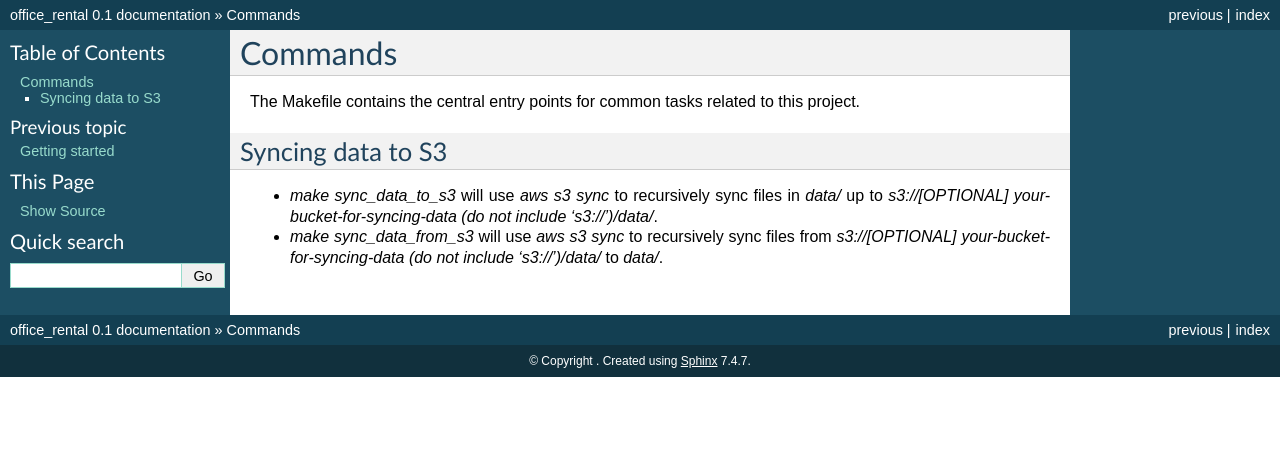
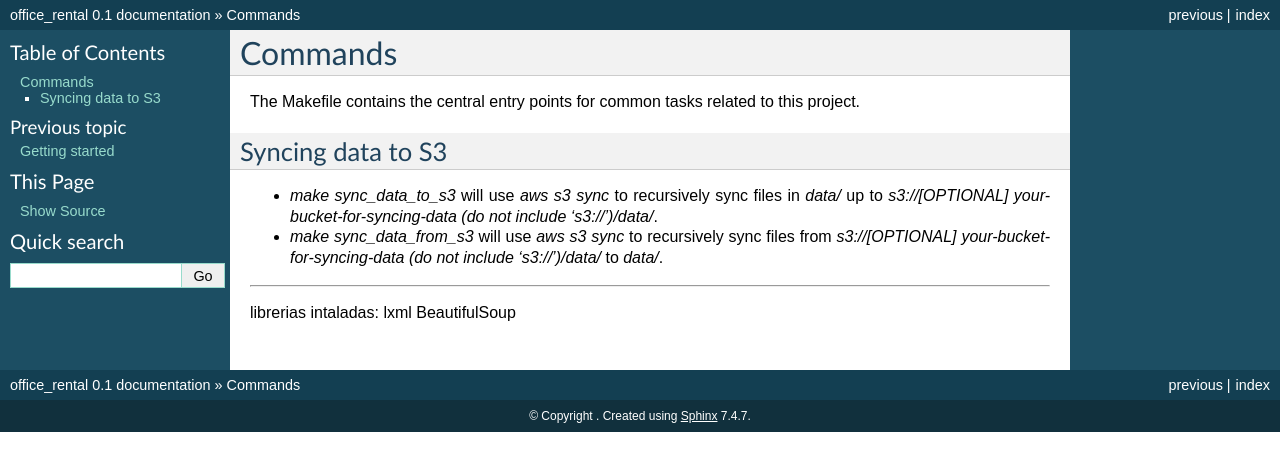
Before and after one commit to oy0rzabal/Briefcase, a Sphinx documentation site: the page built from Office_Rentals/Office_Rentals/docs/commands.rst, in a window 1280 px wide. Shown: the top 471 px of the page. Built offline with Sphinx 7.4.7, drawn with Linux system fonts in a browser that asks for light colours.

Commit message:
actualizacion

```diff
--- a/Office_Rentals/Office_Rentals/docs/Informacion_recolectada.txt
+++ b/Office_Rentals/Office_Rentals/docs/Informacion_recolectada.txt
@@ -1,4 +1,6 @@
 links de las oficinas en renta:
+
+#icasas
 https://www.icasas.mx/renta/comerciales-oficinas-guerrero-acapulco-juarez-3_14_12_0_366_0
 
 https://www.inmuebles24.com/oficinas-en-renta-en-acapulco-de-juarez.html
--- a/Office_Rentals/Office_Rentals/docs/commands.rst
+++ b/Office_Rentals/Office_Rentals/docs/commands.rst
@@ -8,3 +8,9 @@ Syncing data to S3
 
 * `make sync_data_to_s3` will use `aws s3 sync` to recursively sync files in `data/` up to `s3://[OPTIONAL] your-bucket-for-syncing-data (do not include 's3://')/data/`.
 * `make sync_data_from_s3` will use `aws s3 sync` to recursively sync files from `s3://[OPTIONAL] your-bucket-for-syncing-data (do not include 's3://')/data/` to `data/`.
+
+^^^^^^^^^^^^^^^^^^
+
+librerias intaladas:
+lxml
+BeautifulSoup
```
Also changed, not shown: 3 other files.
